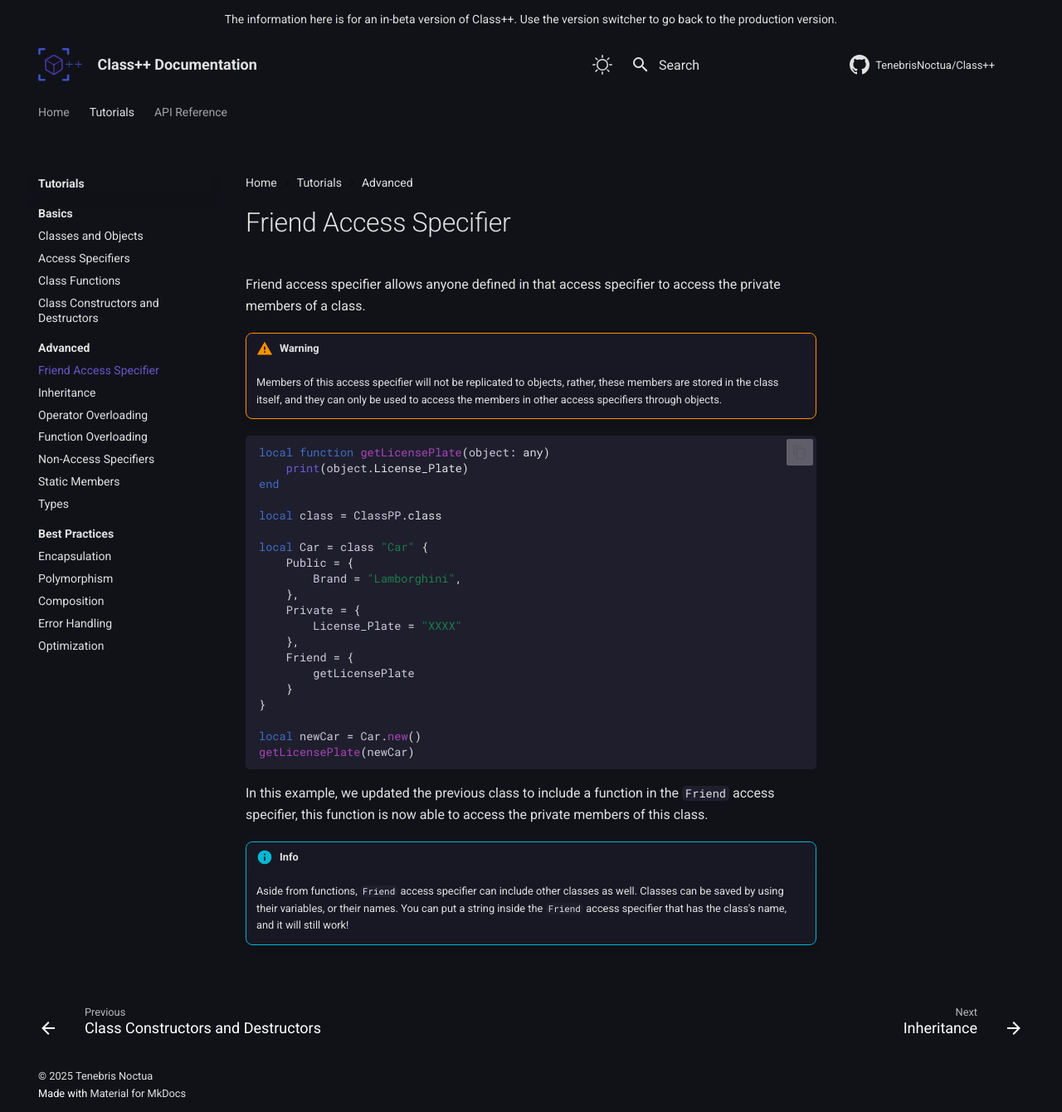
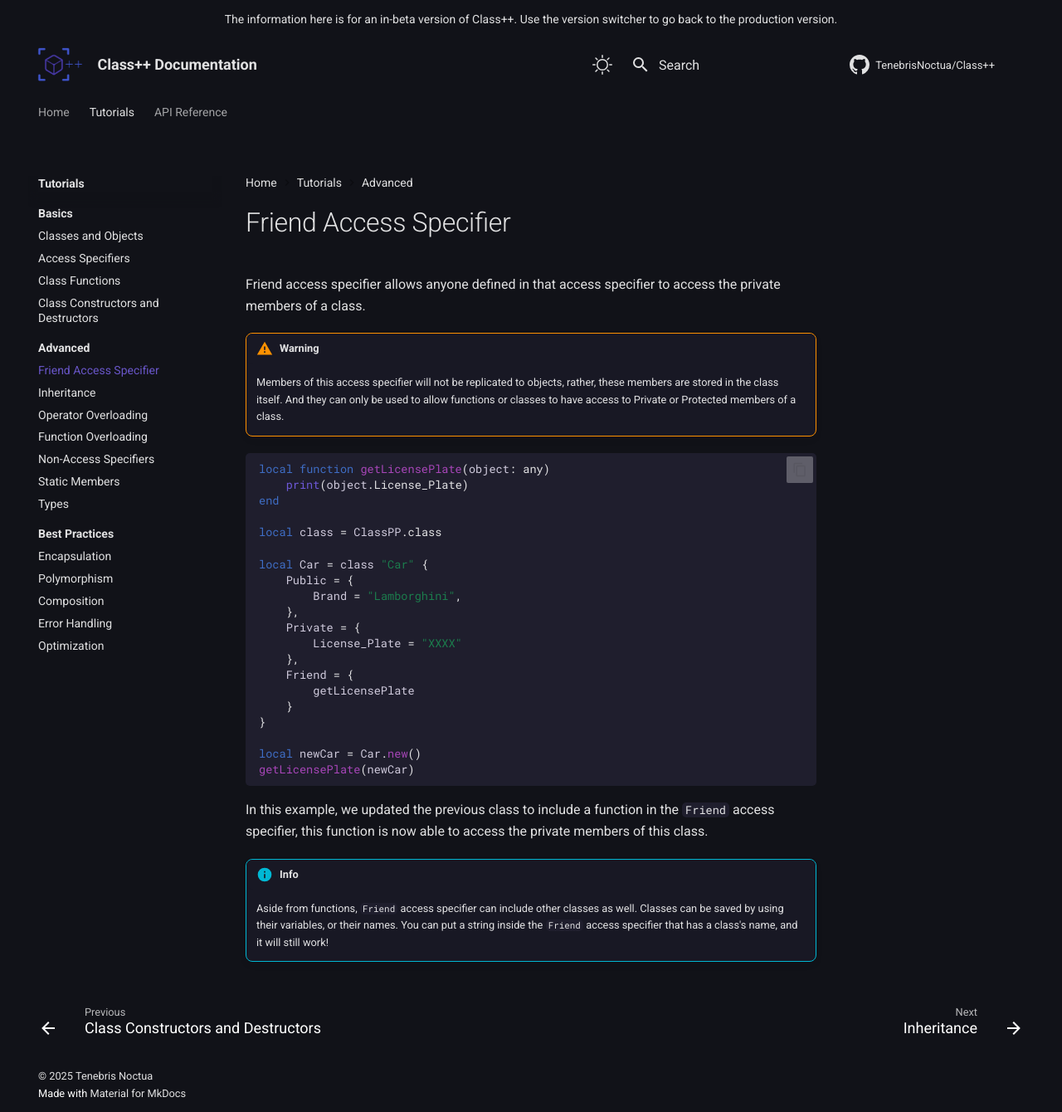
Before and after one commit to TenebrisNoctua/ClassPP, an MkDocs documentation site: the page built from docs/tutorials/advanced/friendAccessSpecifier.md, in a window 1280 px wide and 1340 px high. Shown: the whole window at 83% size. Built offline with MkDocs 1.6.1 and Material for MkDocs 9.7.7, drawn with Linux system fonts in a browser that asks for light colours; comment, search, counter and statistics services are not loaded; the version menu is left out.

Commit message:
Update the Documentation

````diff
--- a/docs/tutorials/advanced/friendAccessSpecifier.md
+++ b/docs/tutorials/advanced/friendAccessSpecifier.md
@@ -3,7 +3,7 @@
 Friend access specifier allows anyone defined in that access specifier to access the private members of a class.
 
 !!! warning
-    Members of this access specifier will not be replicated to objects, rather, these members are stored in the class itself, and they can only be used to access the members in other access specifiers through objects.
+    Members of this access specifier will not be replicated to objects, rather, these members are stored in the class itself. And they can only be used to allow functions or classes to have access to Private or Protected members of a class.
 
 ```lua
 local function getLicensePlate(object: any)
@@ -32,4 +32,4 @@ In this example, we updated the previous class to include a function in the `Fri
 
 !!! info
     Aside from functions, `Friend` access specifier can include other classes as well.
-    Classes can be saved by using their variables, or their names. You can put a string inside the `Friend` access specifier that has the class's name, and it will still work!
+    Classes can be saved by using their variables, or their names. You can put a string inside the `Friend` access specifier that has a class's name, and it will still work!
````
